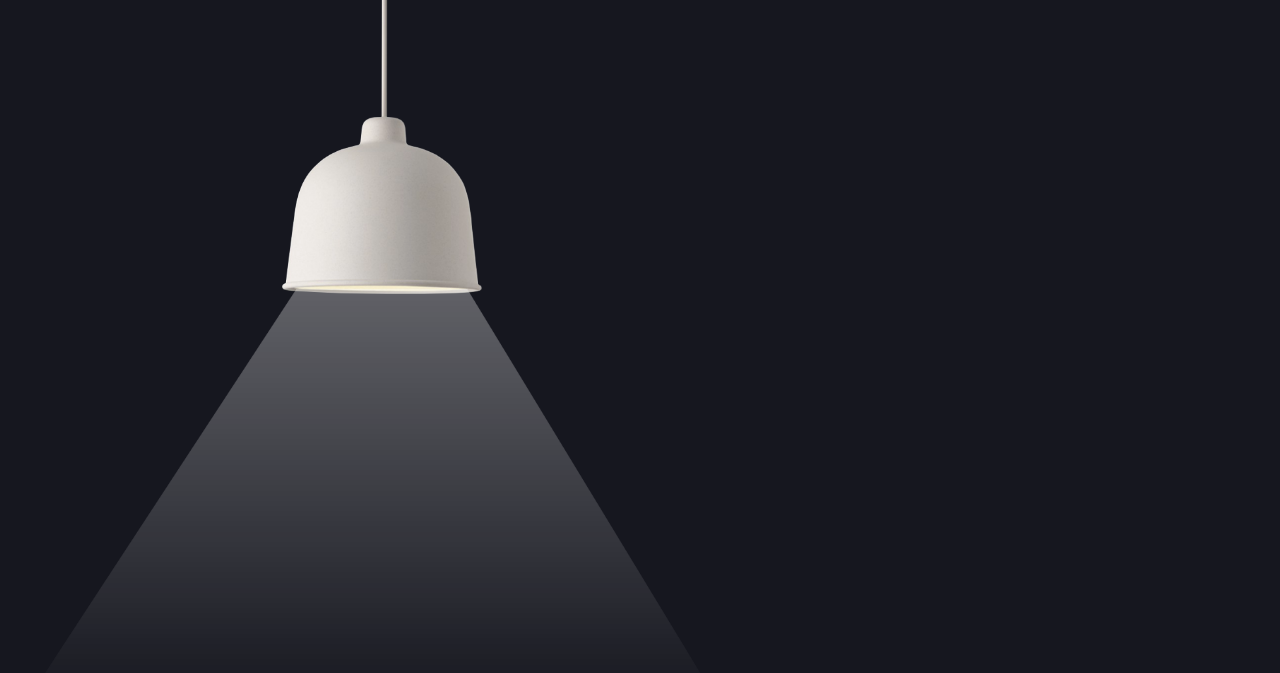
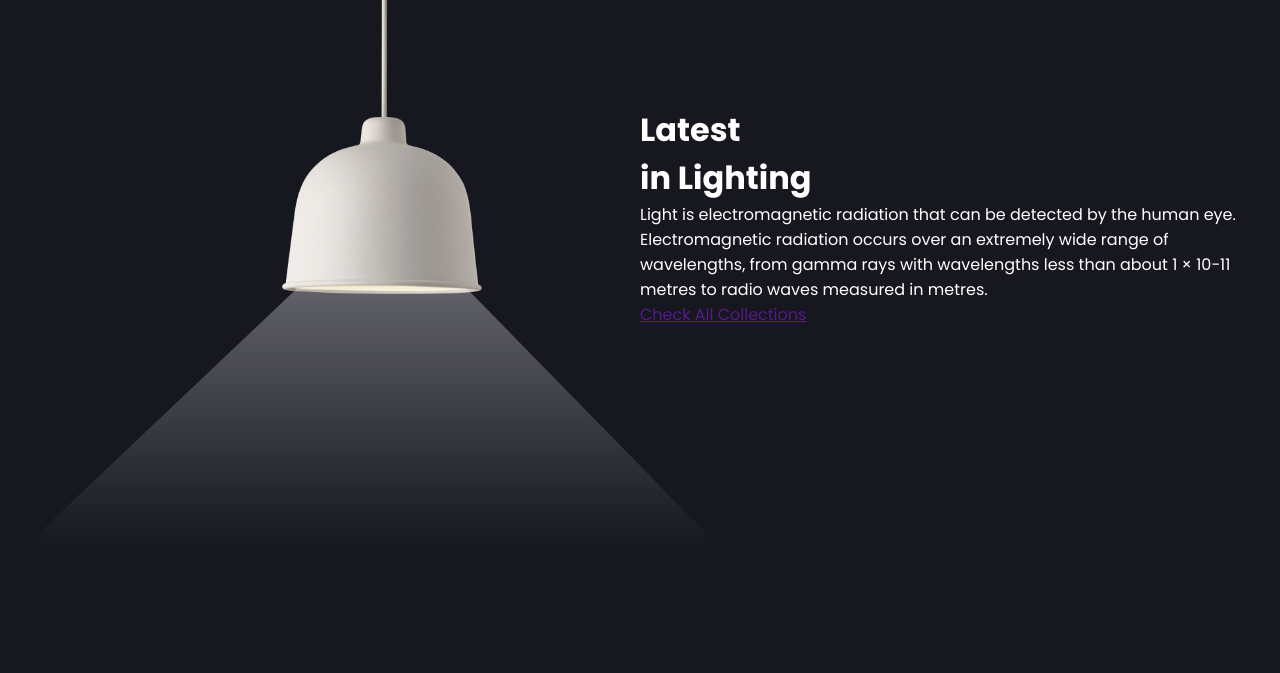
Before and after one commit to safatsaat2/project-light, a plain HTML site: page index.html in a window 1280 px wide. Shown: the part 69-742 px from the top of the page. Drawn offline with Linux system fonts and the light colour scheme.

Commit message:
prb fixed

```diff
--- a/index.html
+++ b/index.html
@@ -29,6 +29,12 @@
             <img src="images/lamp.png" alt="" class="lamp">
             <img src="images/light.png" alt="" class="light">
         </div>
+    <!-- Lamp Closed -->
+        <div class="text-container">
+            <h1>Latest <br> in Lighting</h1>
+            <p>Light is electromagnetic radiation that can be detected by the human eye. Electromagnetic radiation occurs over an extremely wide range of wavelengths, from gamma rays with wavelengths less than about 1 × 10−11 metres to radio waves measured in metres.</p>
+            <a href="">Check All Collections</a>
+        </div>
     </div>
 </body>
 </html>
--- a/style.css
+++ b/style.css
@@ -66,6 +66,7 @@ button span{
 }
 .lamp{
     width: 100%;
+    height: 100%;
 }
 .light{
     position: absolute;
@@ -74,4 +75,10 @@ button span{
     transform: translateX(-50%);
     width: 700px;
     margin-left: -10px;
+    height: 260px;
 }
+.text-container{
+    max-width: 600px;
+    margin-top: 7%;
+    margin-left: 50%;
+}
```
